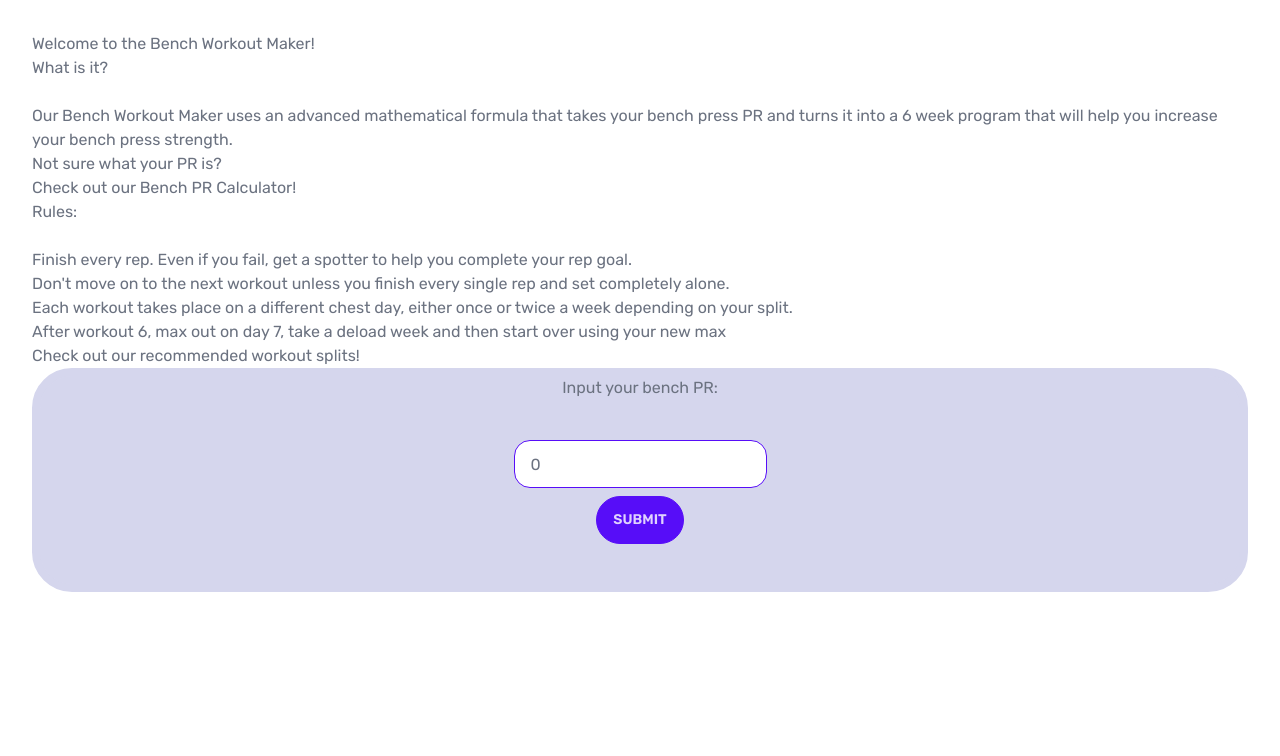
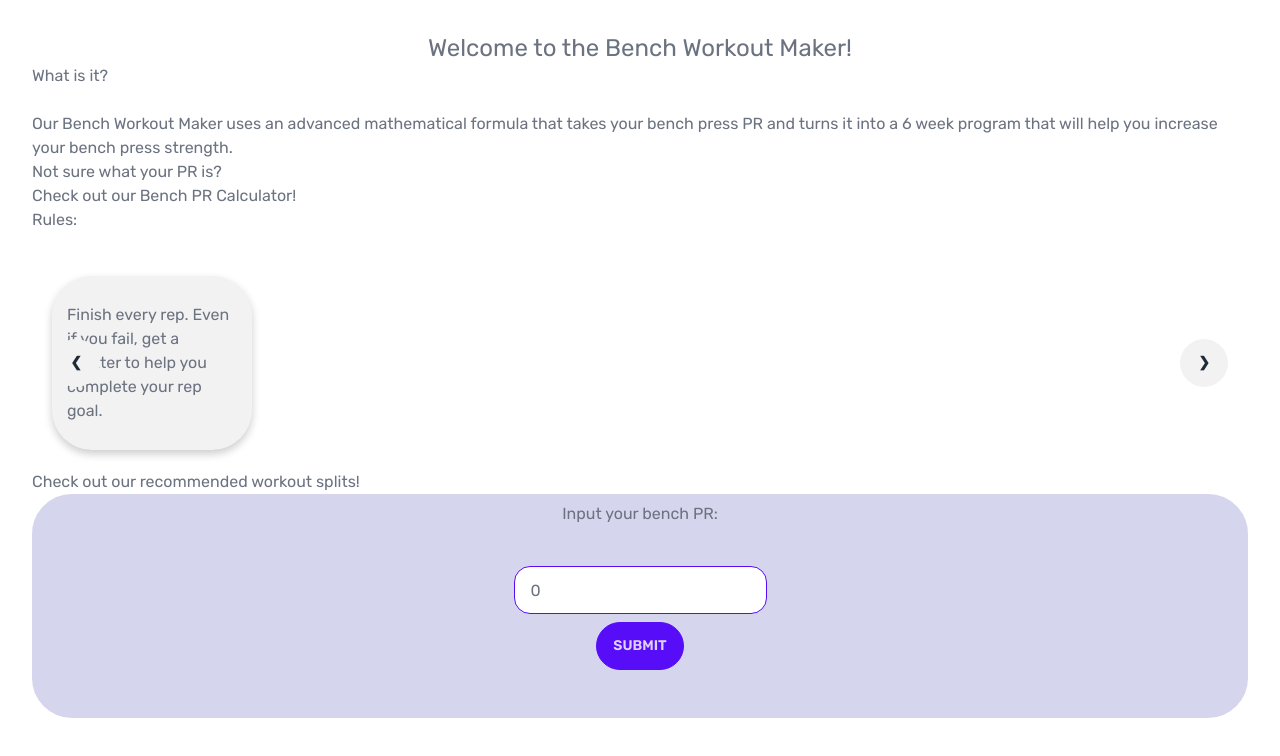
Before and after one commit to B0ssCodes/gym-app, a Next.js app: page /BenchProgram in a window 1280 px wide. Shown: the top 756 px of the page. Built offline with nearby package versions, Linux system fonts and the light colour scheme.

Commit message:
ruleSlider

```diff
--- a/app/BenchProgram/ProgramMaker.js
+++ b/app/BenchProgram/ProgramMaker.js
@@ -1,4 +1,4 @@
-
+import { motion } from "framer-motion"
 import React from 'react'
 import styles from './styles.modules.css'
 export default function ProgramMaker(props) {
--- a/app/BenchProgram/Text.jsx
+++ b/app/BenchProgram/Text.jsx
@@ -2,9 +2,9 @@ import React from 'react'
 
 export default function PageText() {
   return (
-    <div className="pageText">
-      <h1 >Welcome to the Bench Workout Maker!</h1>
-      <div>
+    <div className="textContainer" >
+      <h1 className='text-2xl justify-self-center'>Welcome to the Bench Workout Maker!</h1>
+      <div className="text1">
         <h1>
           What is it?
         </h1>
@@ -13,7 +13,7 @@ export default function PageText() {
               Our Bench Workout Maker uses an advanced mathematical formula that takes your bench press PR and turns it into a 6 week program that will help you increase your bench press strength.
        </p>
       </div>
-      <div>
+      <div className="text2">
         <h1>
           Not sure what your PR is?
         </h1>
@@ -21,30 +21,43 @@ export default function PageText() {
           Check out our Bench PR Calculator!
         </h2>
       </div>
-      <div>
+      <div className="text3">
         <h1>Rules: </h1>
         <br />
-        <p>
-        Finish every rep. Even if you fail, get a spotter to help you complete your rep goal.
-        </p>
+
+
+       <div className="carousel w-full">
+  <div id="slide1" className="carousel-item relative w-full ">
+   <div className="carouselDiv">Finish every rep. Even if you fail, get a spotter to help you complete your rep goal.</div>
+    <div className="absolute flex justify-between transform -translate-y-1/2 left-5 right-5 top-1/2">
+      <a href="#slide4" className="btn btn-circle">❮</a>
+      <a href="#slide2" className="btn btn-circle">❯</a>
+    </div>
+  </div>
+  <div id="slide2" className="carousel-item relative w-full">
+  <div className="carouselDiv">Don&apos;t move on to the next workout unless you finish every single rep and set completely alone.</div>
+    <div className="absolute flex justify-between transform -translate-y-1/2 left-5 right-5 top-1/2">
+      <a href="#slide1" className="btn btn-circle">❮</a>
+      <a href="#slide3" className="btn btn-circle">❯</a>
+    </div>
+  </div>
+  <div id="slide3" className="carousel-item relative w-full">
+  <div className="carouselDiv">Each workout takes place on a different chest day, either once or twice a week depending on your split..</div>
+    <div className="absolute flex justify-between transform -translate-y-1/2 left-5 right-5 top-1/2">
+      <a href="#slide2" className="btn btn-circle">❮</a>
+      <a href="#slide4" className="btn btn-circle">❯</a>
+    </div>
+  </div>
+  <div id="slide4" className="carousel-item relative w-full">
+  <div className="carouselDiv">After workout 6, max out on day 7, take a deload week and then start over using your new max</div>
+    <div className="absolute flex justify-between transform -translate-y-1/2 left-5 right-5 top-1/2">
+      <a href="#slide3" className="btn btn-circle">❮</a>
+      <a href="#slide1" className="btn btn-circle">❯</a>
+    </div>
+  </div>
+</div>
       </div>
-      <div>
-        <p>
-        Don&apos;t move on to the next workout unless you finish every single rep and set completely alone.
-        </p>
-      </div>
-      <div>
-        <p>
-        Each workout takes place on a different chest day, either once or twice a week depending on your split.
-        </p>
-      </div>
-
-      <div>
-        <p>
-        After workout 6, max out on day 7, take a deload week and then start over using your new max
-        </p>
-      </div>
-      <div>
+      <div className="workoutSplitsLink">
        <h1>
         Check out our recommended workout splits!
        </h1>
--- a/app/BenchProgram/clientState.jsx
+++ b/app/BenchProgram/clientState.jsx
@@ -11,7 +11,10 @@ export default function ClientState() {
   const [inputtedBenchPR, setBenchPR] = React.useState(0)
  const [benchToMaker, setBenchToMaker] = React.useState(0)
  const [textToCopy, setTextToCopy] = React.useState("")
-  function setBench(){
+
+
+
+ function setBench(){
       setBenchToMaker(inputtedBenchPR)
   }
 
@@ -44,6 +47,7 @@ export default function ClientState() {
                   reps5= {workout.reps5}
                   reps6= {workout.reps6}
                   shouldRender={renderOrNot}
+                  textToCopy={textToCopy}
                   />
   })
 
--- a/app/BenchProgram/styles.modules.css
+++ b/app/BenchProgram/styles.modules.css
@@ -19,7 +19,7 @@
     display: flex;
     flex-direction: column;
     align-items: center;
-
+    box-shadow: 0px 4px 8px rgba(0, 0, 0, 0.2);
 }
 
 
@@ -63,5 +63,20 @@ justify-content: center;
 display: flex;
 align-items: center;
 flex-direction: column;
+}
+
+
+.carouselDiv{
+
+    border-radius: 40px;
+    background-color: #f2f2f2;
+    padding: 15px;
+    flex-shrink: 0;
+    flex-basis: 200px;
+    margin: 20px;
+    display: flex;
+
+    align-items: center;
+    box-shadow: 0px 4px 8px rgba(0, 0, 0, 0.2);
 
 }
--- a/app/globals.css
+++ b/app/globals.css
@@ -5,9 +5,5 @@
 /* base styles */
 body {
   background: #FFFFFF;
-  display: flex;
-  flex-direction: column;
-  align-items: center;
-  justify-content: center;
   @apply text-gray-500 m-8;
 }
--- a/next.config.js
+++ b/next.config.js
@@ -2,5 +2,3 @@
 const nextConfig = {}
 
 module.exports = nextConfig
-
-future: { webpack5: true }
--- a/package.json
+++ b/package.json
@@ -9,6 +9,7 @@
     "lint": "next lint"
   },
   "dependencies": {
+    "framer-motion": "^10.16.4",
     "next": "13.5.5",
     "react": "^18",
     "react-dom": "^18"
```
Also changed, not shown: 1 other file (tests, documents, lock files or other folders).
